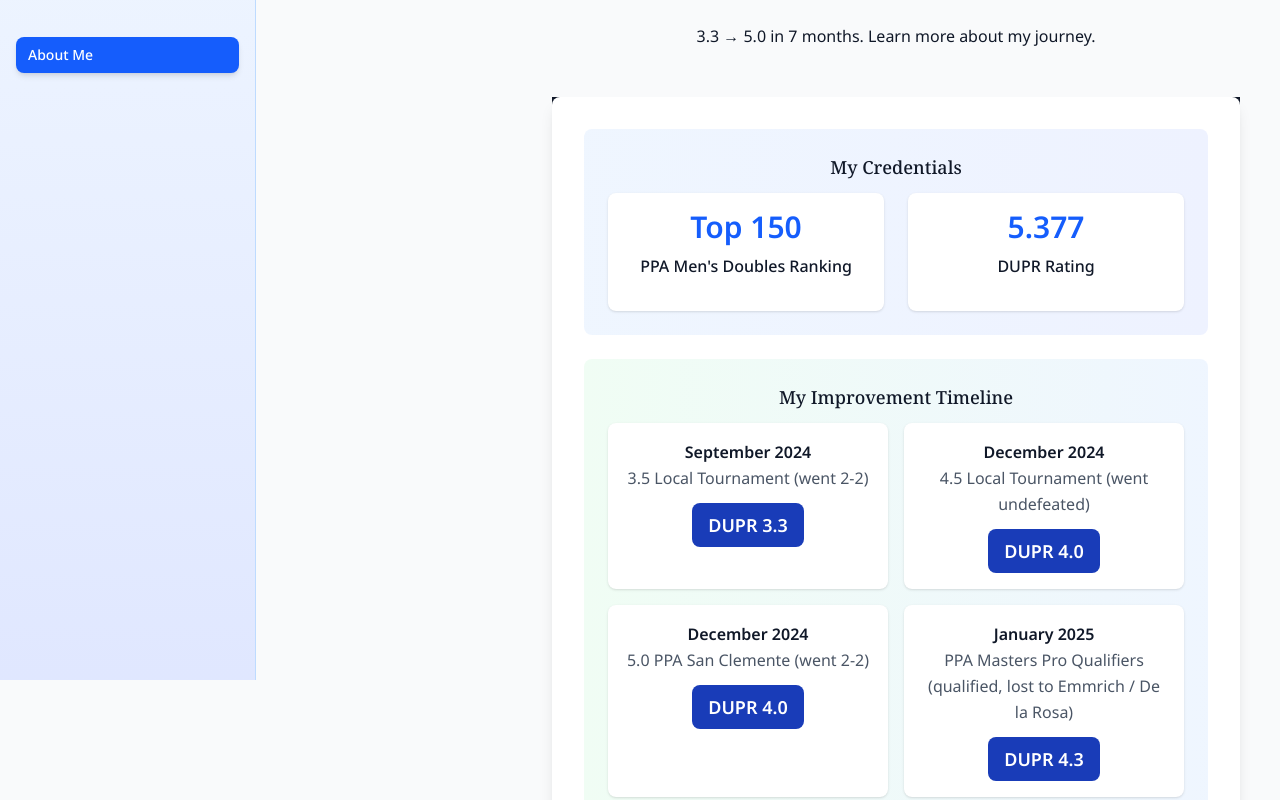
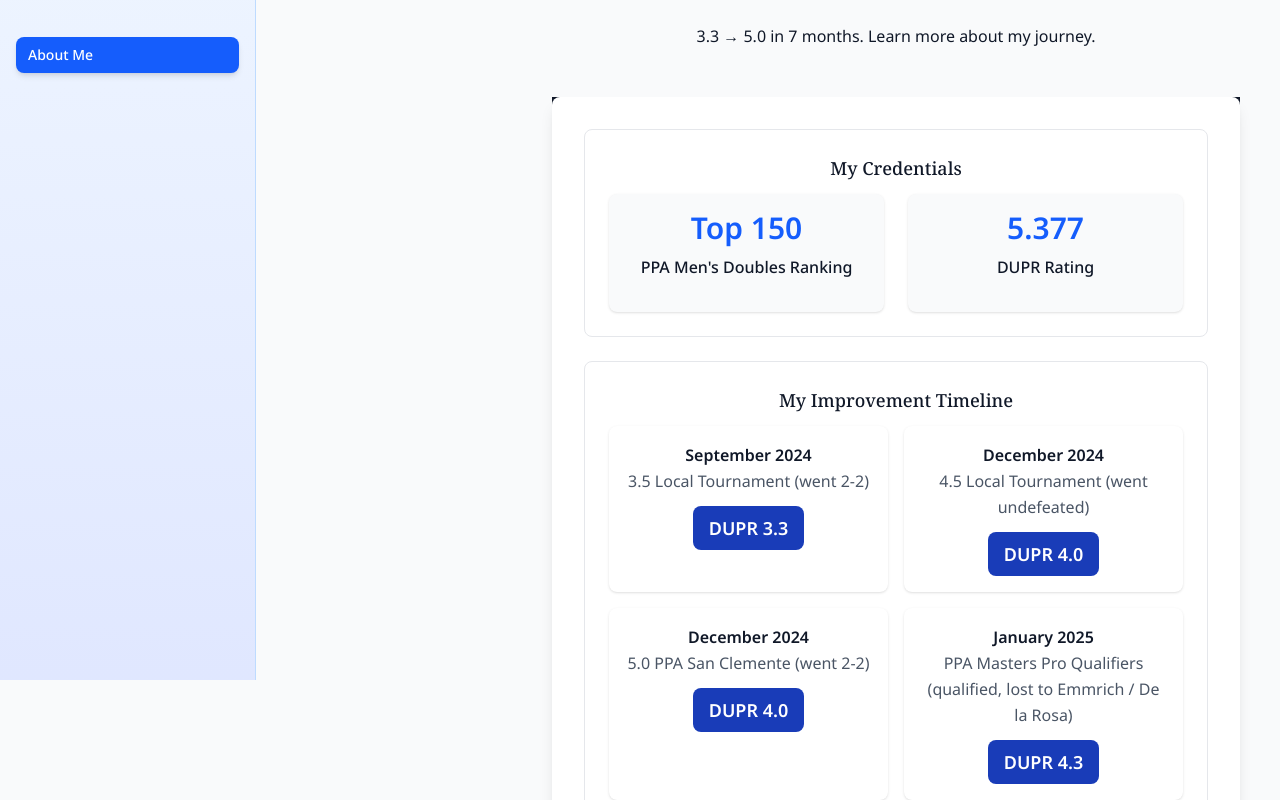
Before and after one commit to bertw2002/react-postgres-fullstack-template, a React (Vite) app: page /section/about in a window 1280 px wide. Shown: the part 120-920 px from the top of the page. Built offline with nearby package versions, Linux system fonts and the light colour scheme; a web font is replaced by a local one.

Commit message:
Update AboutMeSection.jsx

```diff
--- a/src/components/AboutMeSection.jsx
+++ b/src/components/AboutMeSection.jsx
@@ -6,14 +6,14 @@ function AboutMeSection() {
         {/* Coach Profile */}
         <div className="bg-white rounded-lg shadow-lg p-4 md:p-8 mb-6 md:mb-8 mx-4 md:mx-0">
           {/* Credentials */}
-          <div className="bg-gradient-to-r from-blue-50 to-indigo-50 rounded-lg p-6 mb-6">
+          <div className="bg-white rounded-lg p-6 mb-6 border border-gray-200">
             <h4 className="text-2xl md:text-3xl font-bold text-gray-900 mb-4 text-center">My Credentials</h4>
             <div className="grid md:grid-cols-2 gap-6 text-center">
-              <div className="bg-white rounded-lg p-4 shadow-sm">
+              <div className="bg-gray-50 rounded-lg p-4 shadow-sm">
                 <div className="text-2xl md:text-3xl font-bold text-blue-600 mb-2">Top 150</div>
                 <p className="text-gray-700 font-medium">PPA Men's Doubles Ranking</p>
               </div>
-              <div className="bg-white rounded-lg p-4 shadow-sm">
+              <div className="bg-gray-50 rounded-lg p-4 shadow-sm">
                 <div className="text-2xl md:text-3xl font-bold text-blue-600 mb-2">5.377</div>
                 <p className="text-gray-700 font-medium">DUPR Rating</p>
               </div>
@@ -21,7 +21,7 @@ function AboutMeSection() {
           </div>
 
           {/* Tournament Timeline */}
-          <div className="bg-gradient-to-r from-green-50 to-blue-50 rounded-lg p-6 mb-6">
+          <div className="bg-white rounded-lg p-6 mb-6 border border-gray-200">
             <h4 className="text-2xl md:text-3xl font-bold text-gray-900 mb-6 text-center">My Improvement Timeline</h4>
             <div className="grid grid-cols-1 md:grid-cols-2 gap-4">
               <div className="bg-white rounded-lg p-4 shadow-sm text-center">
```
